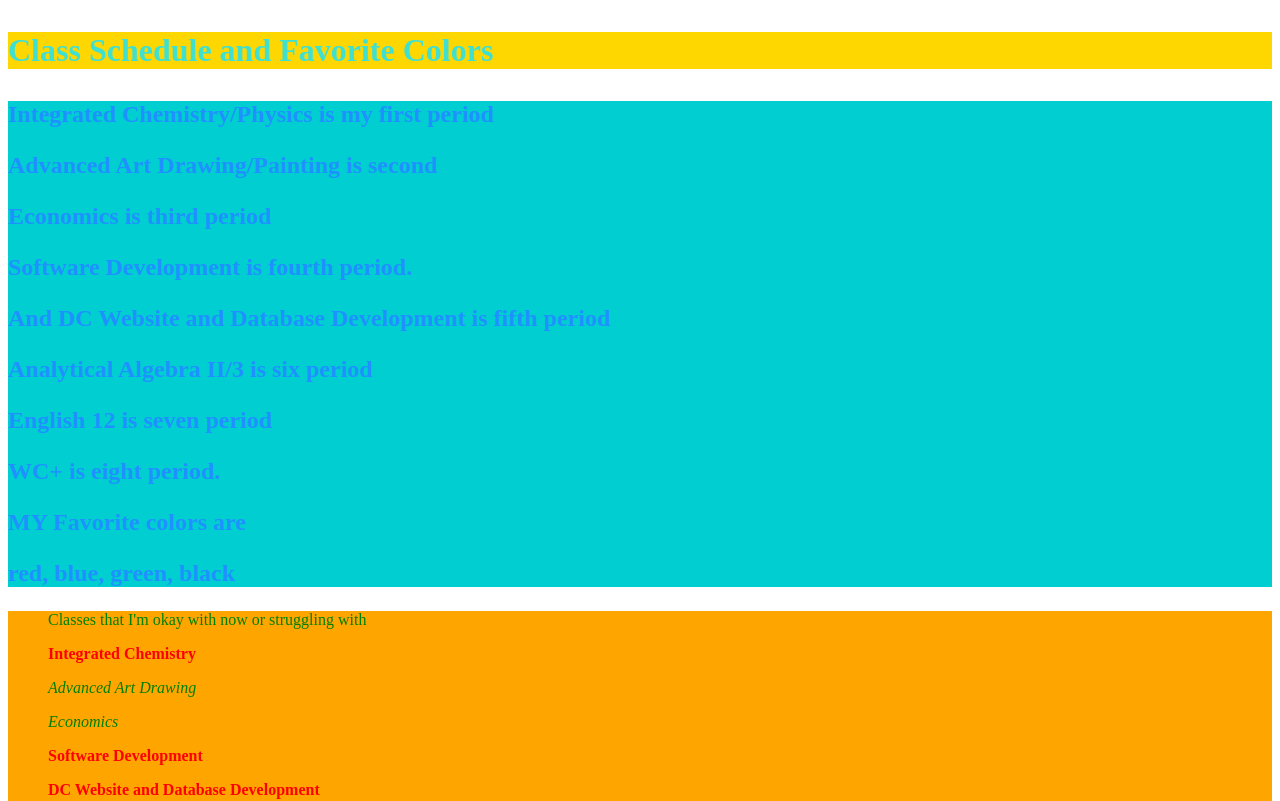
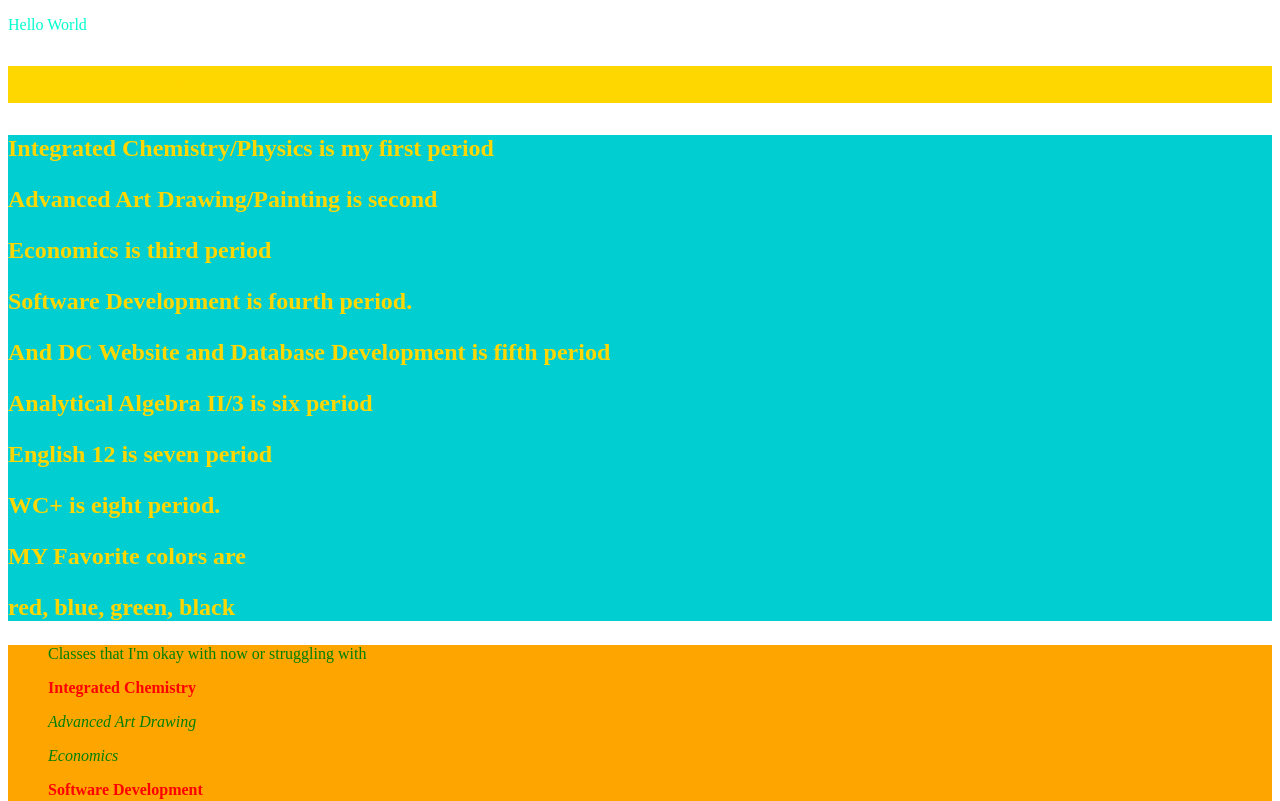
Before and after one commit to Joseph-ui-sketch/FirstWebPage, a plain HTML site: page Index.html in a window 1280 px wide. Shown: the top 801 px of the page. Drawn offline with Linux system fonts and the light colour scheme.

Commit message:
Update Initial Comment

```diff
--- a/Index.html
+++ b/Index.html
@@ -5,7 +5,13 @@
     <title>Welcome to this page</title>
 <body>
 
+<style>
+    #demo {color: dodgerblue}
+    test{color: blue}
+    p {color: gold}
+</style>
 
+<p id="demo" class="test" style="color: #00ffcf"> Hello World</p>
 <h1 style="color:turquoise; background-color: gold">
 
 <p>Class Schedule and Favorite Colors</p>
@@ -84,5 +90,8 @@
 <div id="color7"> English 12 </div>
 <div id="color8"> WC+ </div>
 
+
+
+
 </body>
 </head>
```
